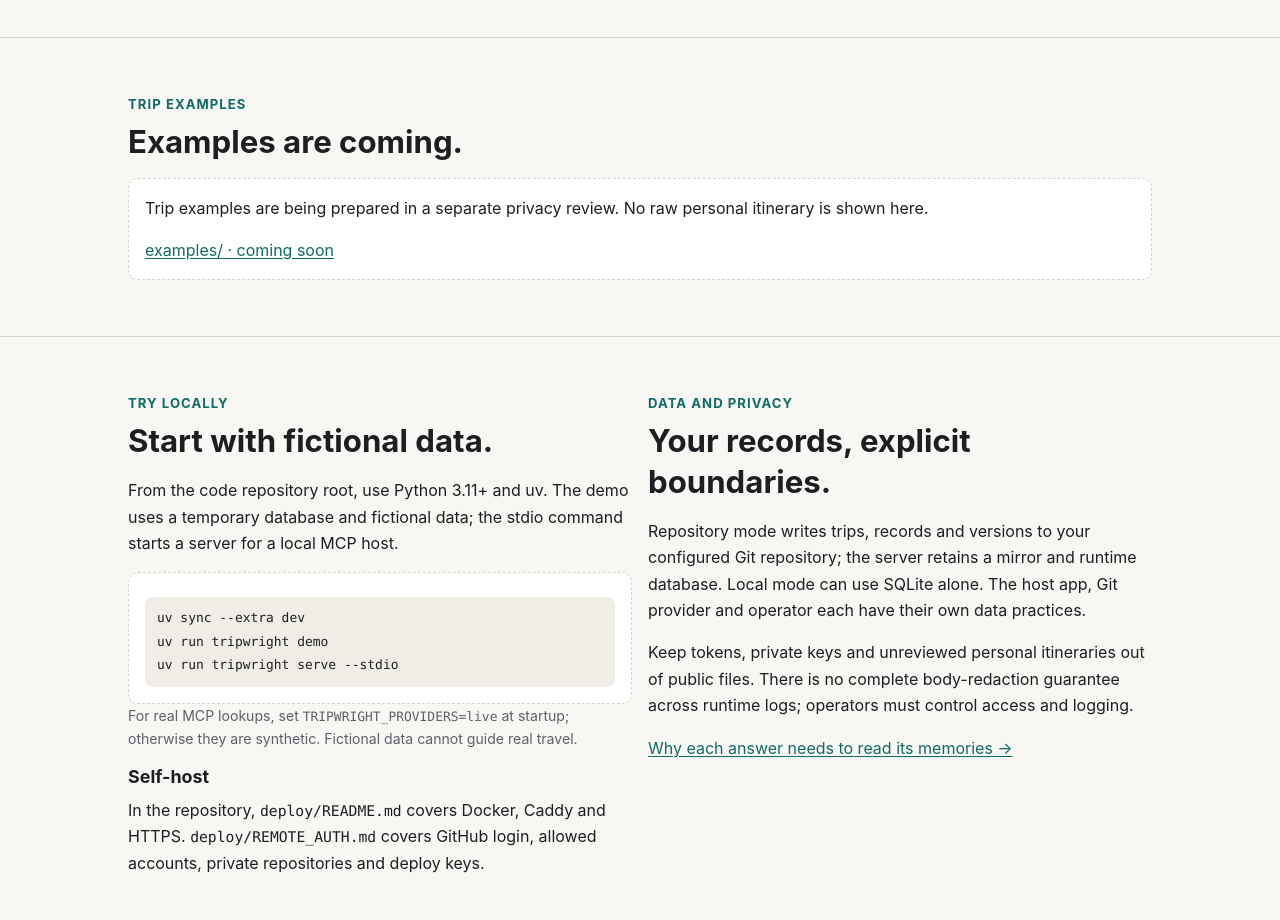
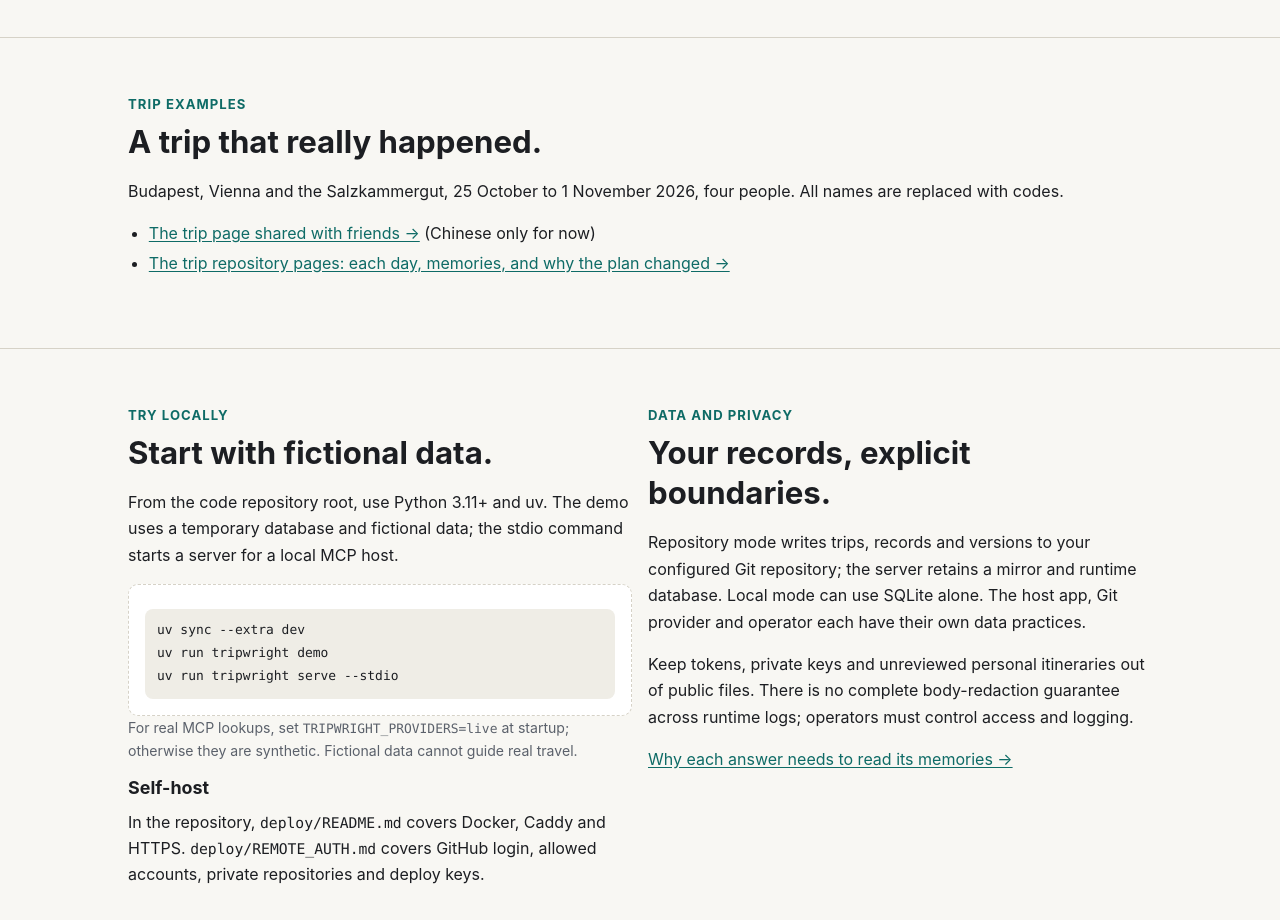
Before and after one commit to zlxdengtianhei/tripwright, a plain HTML site: page homepage/index.html in a window 1280 px wide. Shown: the part 2640-3560 px from the top of the page. Drawn offline with Linux system fonts and the light colour scheme.

Commit message:
Homepage: English by default; link the real trip (shared trip page and examples)

```diff
--- a/homepage/assets/site.js
+++ b/homepage/assets/site.js
@@ -9,16 +9,6 @@
   function store(v) {
     try { localStorage.setItem(KEY, v); } catch (e) { /* private mode or blocked storage */ }
   }
-  function browserLang() {
-    var list = (navigator.languages && navigator.languages.length) ? navigator.languages : [navigator.language || "en"];
-    for (var i = 0; i < list.length; i++) {
-      var l = String(list[i]).toLowerCase();
-      if (l.indexOf("zh") === 0) return "zh";
-      if (l.indexOf("en") === 0) return "en";
-    }
-    return "en";
-  }
-
   function apply(lang) {
     root.setAttribute("data-lang", lang);
     root.setAttribute("lang", lang === "zh" ? "zh-CN" : "en");
@@ -39,7 +29,8 @@
   var fromUrl = null;
   try { fromUrl = new URLSearchParams(location.search).get("lang"); } catch (e) { /* old browser */ }
   var initial = (fromUrl === "zh" || fromUrl === "en") ? fromUrl : stored();
-  if (initial !== "zh" && initial !== "en") initial = browserLang();
+  // English by default; a choice the reader made is remembered.
+  if (initial !== "zh" && initial !== "en") initial = "en";
   apply(initial);
 
   document.addEventListener("DOMContentLoaded", function () {
--- a/homepage/index.html
+++ b/homepage/index.html
@@ -113,8 +113,12 @@
 <section id="demo">
   <div class="wrap">
     <div class="kicker"><span class="zh">行程展示</span><span class="en">Trip examples</span></div>
-    <h2><span class="zh">展示即将放入。</span><span class="en">Examples are coming.</span></h2>
-    <div class="placeholder"><p><span class="zh">经过隐私处理的行程展示由独立步骤准备，尚未放入本页。当前不展示原始个人行程。</span><span class="en">Trip examples are being prepared in a separate privacy review. No raw personal itinerary is shown here.</span></p><a href="../examples/" data-pending="true"><span class="zh">examples/ · 即将放入</span><span class="en">examples/ · coming soon</span></a></div>
+    <h2><span class="zh">一趟真实走过的行程。</span><span class="en">A trip that really happened.</span></h2>
+    <p><span class="zh">2026 年 10 月 25 日至 11 月 1 日，布达佩斯、维也纳与萨尔茨卡默古特，4 人。人名都换成了代号。</span><span class="en">Budapest, Vienna and the Salzkammergut, 25 October to 1 November 2026, four people. All names are replaced with codes.</span></p>
+    <ul>
+      <li><a href="https://zlxdengtianhei.github.io/trip-map-2026/"><span class="zh">给朋友看的行程网页 →</span><span class="en">The trip page shared with friends →</span></a> <span class="zh">（目前只有中文）</span><span class="en">(Chinese only for now)</span></li>
+      <li><a href="https://github.com/zlxdengtianhei/tripwright/tree/main/examples/trip-2026-10-bud-wien"><span class="zh">行程仓里的页面：每天的安排、记忆、计划为什么改 →</span><span class="en">The trip repository pages: each day, memories, and why the plan changed →</span></a></li>
+    </ul>
   </div>
 </section>
 
```
Also changed, not shown: 1 other file.
